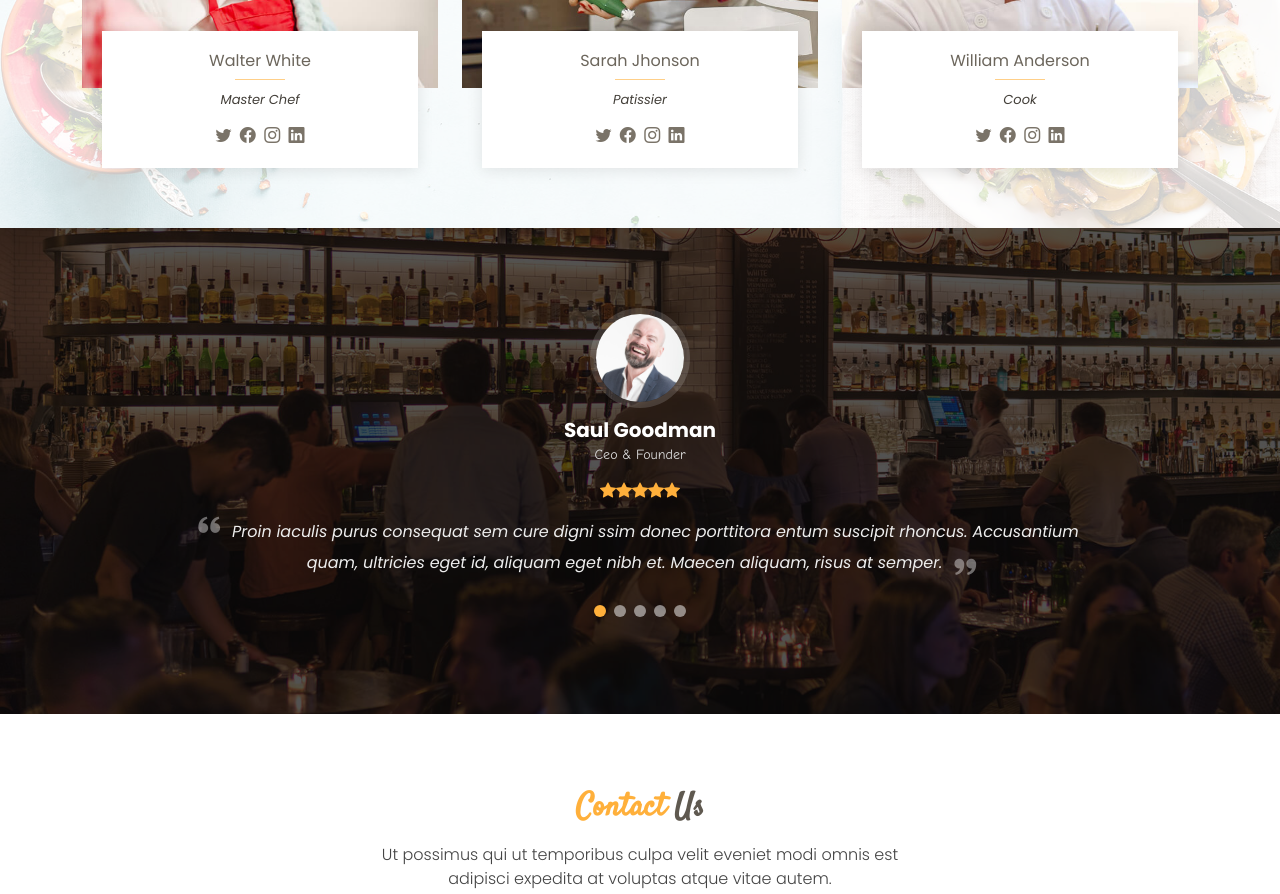
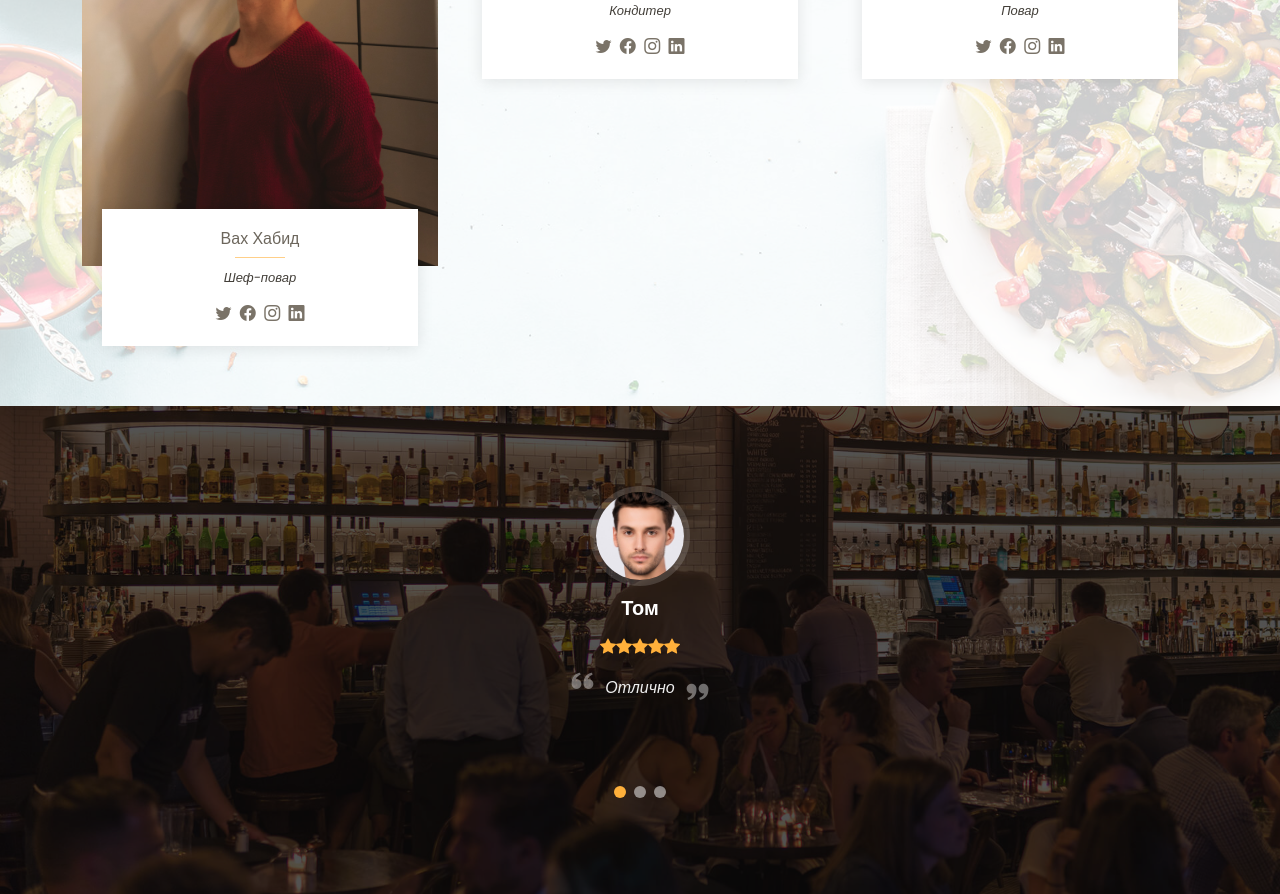
Before and after one commit to Costello-K/pa_test_project_django_1_cafe, a Django app: page / in a window 1280 px wide. Shown: the part 5478-6372 px from the top of the page. Run offline with Django 4.2, Linux system fonts and the light colour scheme; data comes from the database, SQL or seed files in the repository; both versions use the stored data as it was after the commit; some libraries are stand-ins or nearby versions.

Commit message:
Decomposition index.html

```diff
--- a/main_page/models.py
+++ b/main_page/models.py
@@ -160,6 +160,7 @@ class Review(models.Model):
     is_visible = models.BooleanField(default=True)
     rating = models.PositiveSmallIntegerField(choices=((i, i) for i in range(1, 6)))
     date_review = models.DateTimeField()
+    message = models.CharField(max_length=300, blank=True)
 
     class Meta:
         ordering = ('date_review',)
--- a/main_page/templates/chefs_section.html
+++ b/main_page/templates/chefs_section.html
@@ -7,55 +7,23 @@
         </div>
 
         <div class="row">
-
-          <div class="col-lg-4 col-md-6">
+          {% for chef in chefs %}
+            <div class="col-lg-4 col-md-6">
             <div class="member">
-              <div class="pic"><img src="assets/img/chefs/chefs-1.jpg" class="img-fluid" alt=""></div>
+              <div class="pic"><img src={{ chef.photo.url }} class="img-fluid" alt=""></div>
               <div class="member-info">
-                <h4>Walter White</h4>
-                <span>Master Chef</span>
+                <h4>{{ chef.name }} {{ chef.surname }}</h4>
+                <span>{{ chef.profession }}</span>
                 <div class="social">
-                  <a href=""><i class="bi bi-twitter"></i></a>
-                  <a href=""><i class="bi bi-facebook"></i></a>
-                  <a href=""><i class="bi bi-instagram"></i></a>
-                  <a href=""><i class="bi bi-linkedin"></i></a>
+                  <a href={{ chef.link_twitter }}><i class="bi bi-twitter"></i></a>
+                  <a href={{ chef.link_facebook }}><i class="bi bi-facebook"></i></a>
+                  <a href={{ chef.link_instagram }}><i class="bi bi-instagram"></i></a>
+                  <a href={{ chef.link_linkedin }}><i class="bi bi-linkedin"></i></a>
                 </div>
               </div>
             </div>
           </div>
-
-          <div class="col-lg-4 col-md-6">
-            <div class="member">
-              <div class="pic"><img src="assets/img/chefs/chefs-2.jpg" class="img-fluid" alt=""></div>
-              <div class="member-info">
-                <h4>Sarah Jhonson</h4>
-                <span>Patissier</span>
-                <div class="social">
-                  <a href=""><i class="bi bi-twitter"></i></a>
-                  <a href=""><i class="bi bi-facebook"></i></a>
-                  <a href=""><i class="bi bi-instagram"></i></a>
-                  <a href=""><i class="bi bi-linkedin"></i></a>
-                </div>
-              </div>
-            </div>
-          </div>
-
-          <div class="col-lg-4 col-md-6">
-            <div class="member">
-              <div class="pic"><img src="assets/img/chefs/chefs-3.jpg" class="img-fluid" alt=""></div>
-              <div class="member-info">
-                <h4>William Anderson</h4>
-                <span>Cook</span>
-                <div class="social">
-                  <a href=""><i class="bi bi-twitter"></i></a>
-                  <a href=""><i class="bi bi-facebook"></i></a>
-                  <a href=""><i class="bi bi-instagram"></i></a>
-                  <a href=""><i class="bi bi-linkedin"></i></a>
-                </div>
-              </div>
-            </div>
-          </div>
-
+          {% endfor %}
         </div>
 
       </div>
--- a/main_page/templates/testimonials_section.html
+++ b/main_page/templates/testimonials_section.html
@@ -4,85 +4,23 @@
         <div class="testimonials-slider swiper" data-aos="fade-up" data-aos-delay="100">
           <div class="swiper-wrapper">
 
+            {% for review in reviews %}
               <div class="swiper-slide">
                 <div class="testimonial-item">
-                <img src="assets/img/testimonials/testimonials-1.jpg" class="testimonial-img" alt="">
-                <h3>Saul Goodman</h3>
-                <h4>Ceo &amp; Founder</h4>
+                  <img src={{ review.photo.url }} class="testimonial-img" alt="">
+                  <h3>{{ review.name }} {{ review.surname }}</h3>
+                  <h4>{{ review.profession }}</h4>
                   <div class="stars">
                     <i class="bi bi-star-fill"></i><i class="bi bi-star-fill"></i><i class="bi bi-star-fill"></i><i class="bi bi-star-fill"></i><i class="bi bi-star-fill"></i>
                   </div>
                   <p>
                     <i class="bx bxs-quote-alt-left quote-icon-left"></i>
-                  Proin iaculis purus consequat sem cure digni ssim donec porttitora entum suscipit rhoncus. Accusantium quam, ultricies eget id, aliquam eget nibh et. Maecen aliquam, risus at semper.
+                    {{ review.message }}
                     <i class="bx bxs-quote-alt-right quote-icon-right"></i>
                   </p>
                 </div>
-            </div><!-- End testimonial item -->
-
-            <div class="swiper-slide">
-              <div class="testimonial-item">
-                <img src="assets/img/testimonials/testimonials-2.jpg" class="testimonial-img" alt="">
-                <h3>Sara Wilsson</h3>
-                <h4>Designer</h4>
-                <div class="stars">
-                  <i class="bi bi-star-fill"></i><i class="bi bi-star-fill"></i><i class="bi bi-star-fill"></i><i class="bi bi-star-fill"></i><i class="bi bi-star-fill"></i>
               </div>
-                <p>
-                  <i class="bx bxs-quote-alt-left quote-icon-left"></i>
-                  Export tempor illum tamen malis malis eram quae irure esse labore quem cillum quid cillum eram malis quorum velit fore eram velit sunt aliqua noster fugiat irure amet legam anim culpa.
-                  <i class="bx bxs-quote-alt-right quote-icon-right"></i>
-                </p>
-              </div>
-            </div><!-- End testimonial item -->
-
-            <div class="swiper-slide">
-              <div class="testimonial-item">
-                <img src="assets/img/testimonials/testimonials-3.jpg" class="testimonial-img" alt="">
-                <h3>Jena Karlis</h3>
-                <h4>Store Owner</h4>
-                <div class="stars">
-                  <i class="bi bi-star-fill"></i><i class="bi bi-star-fill"></i><i class="bi bi-star-fill"></i><i class="bi bi-star-fill"></i><i class="bi bi-star-fill"></i>
-                </div>
-                <p>
-                  <i class="bx bxs-quote-alt-left quote-icon-left"></i>
-                  Enim nisi quem export duis labore cillum quae magna enim sint quorum nulla quem veniam duis minim tempor labore quem eram duis noster aute amet eram fore quis sint minim.
-                  <i class="bx bxs-quote-alt-right quote-icon-right"></i>
-                </p>
-              </div>
-            </div><!-- End testimonial item -->
-
-            <div class="swiper-slide">
-              <div class="testimonial-item">
-                <img src="assets/img/testimonials/testimonials-4.jpg" class="testimonial-img" alt="">
-                <h3>Matt Brandon</h3>
-                <h4>Freelancer</h4>
-                <div class="stars">
-                  <i class="bi bi-star-fill"></i><i class="bi bi-star-fill"></i><i class="bi bi-star-fill"></i><i class="bi bi-star-fill"></i><i class="bi bi-star-fill"></i>
-                </div>
-                <p>
-                  <i class="bx bxs-quote-alt-left quote-icon-left"></i>
-                  Fugiat enim eram quae cillum dolore dolor amet nulla culpa multos export minim fugiat minim velit minim dolor enim duis veniam ipsum anim magna sunt elit fore quem dolore labore illum veniam.
-                  <i class="bx bxs-quote-alt-right quote-icon-right"></i>
-                </p>
-              </div>
-            </div><!-- End testimonial item -->
-
-            <div class="swiper-slide">
-              <div class="testimonial-item">
-                <img src="assets/img/testimonials/testimonials-5.jpg" class="testimonial-img" alt="">
-                <h3>John Larson</h3>
-                <h4>Entrepreneur</h4>
-                <div class="stars">
-                  <i class="bi bi-star-fill"></i><i class="bi bi-star-fill"></i><i class="bi bi-star-fill"></i><i class="bi bi-star-fill"></i><i class="bi bi-star-fill"></i>
-                </div>
-                <p>
-                  <i class="bx bxs-quote-alt-left quote-icon-left"></i>
-                  Quis quorum aliqua sint quem legam fore sunt eram irure aliqua veniam tempor noster veniam enim culpa labore duis sunt culpa nulla illum cillum fugiat legam esse veniam culpa fore nisi cillum quid.
-                  <i class="bx bxs-quote-alt-right quote-icon-right"></i>
-                </p>
-              </div>
-            </div><!-- End testimonial item -->
+            {% endfor %}
 
           </div>
           <div class="swiper-pagination"></div>
--- a/main_page/views.py
+++ b/main_page/views.py
@@ -1,6 +1,6 @@
 from datetime import datetime
 from django.shortcuts import render
-from .models import About, WhyUsCard, DishCategory, Dish, Events, RestaurantPhoto, Chefs
+from .models import About, WhyUsCard, DishCategory, Dish, Events, RestaurantPhoto, Chefs, Review
 
 
 # Create your views here.
@@ -13,6 +13,7 @@ def main_page(request):
     events = Events.objects.filter(is_visible=True, date_stop_event__gt=datetime.now())
     gallery = RestaurantPhoto.objects.filter(is_visible=True)
     chefs = Chefs.objects.filter(is_visible=True)
+    reviews = Review.objects.filter(is_visible=True)
     return render(request, 'main_page.html', context={
         'about': about,
         'cards': cards,
@@ -21,5 +22,6 @@ def main_page(request):
         'specials': specials_dishes,
         'events': events,
         'gallery': gallery,
-        'chefss': chefs,
+        'chefs': chefs,
+        'reviews': reviews,
     })
```
Also changed, not shown: db.sqlite3 (added), main_page/migrations/0002_review_message.py (added), media/images/review/7506fe43-1958-4d2a-98a8-bda76f110361.png (added), media/images/review/d05b6523-0b79-49c6-a21c-35686f1ae70b.jpeg (added), media/images/review/fab05f06-c211-4b7f-b7c2-0b506d5b33a0.jpg (added). Lines whose indentation alone changed are shown as unchanged.
